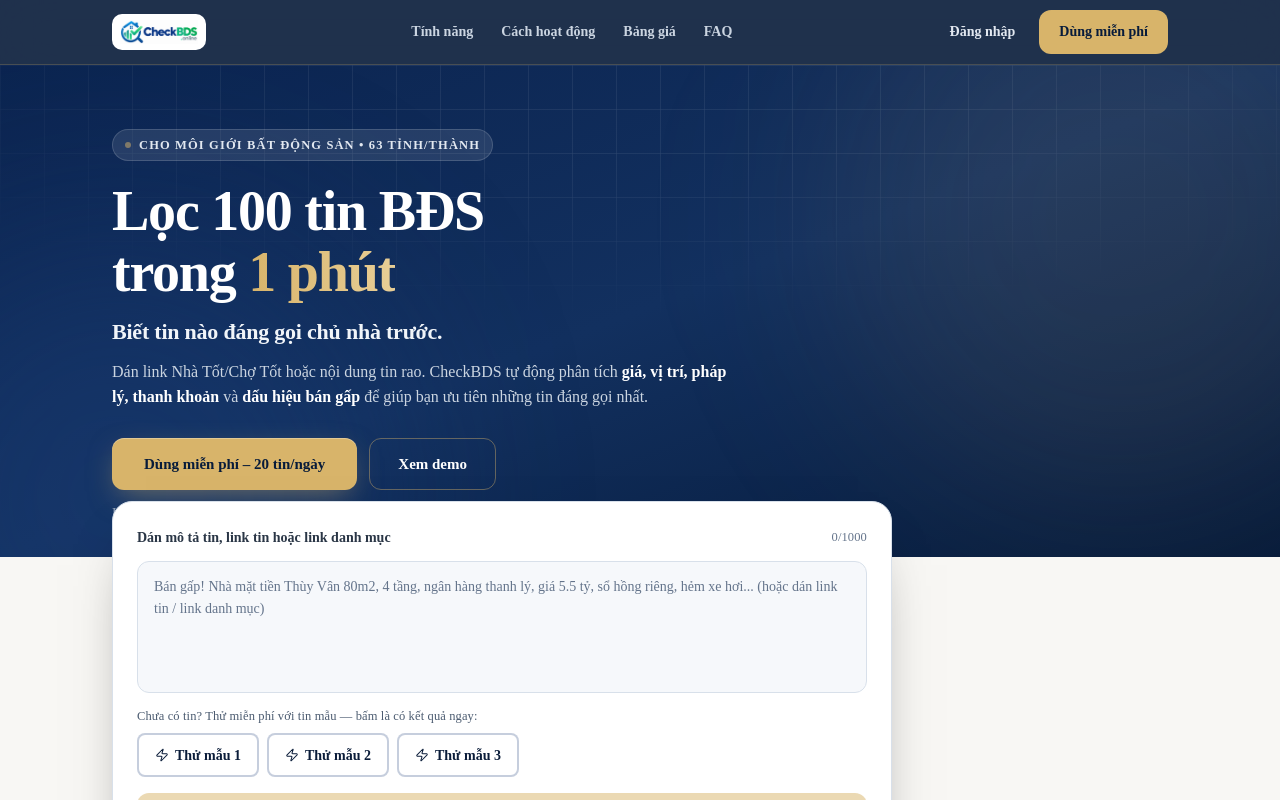
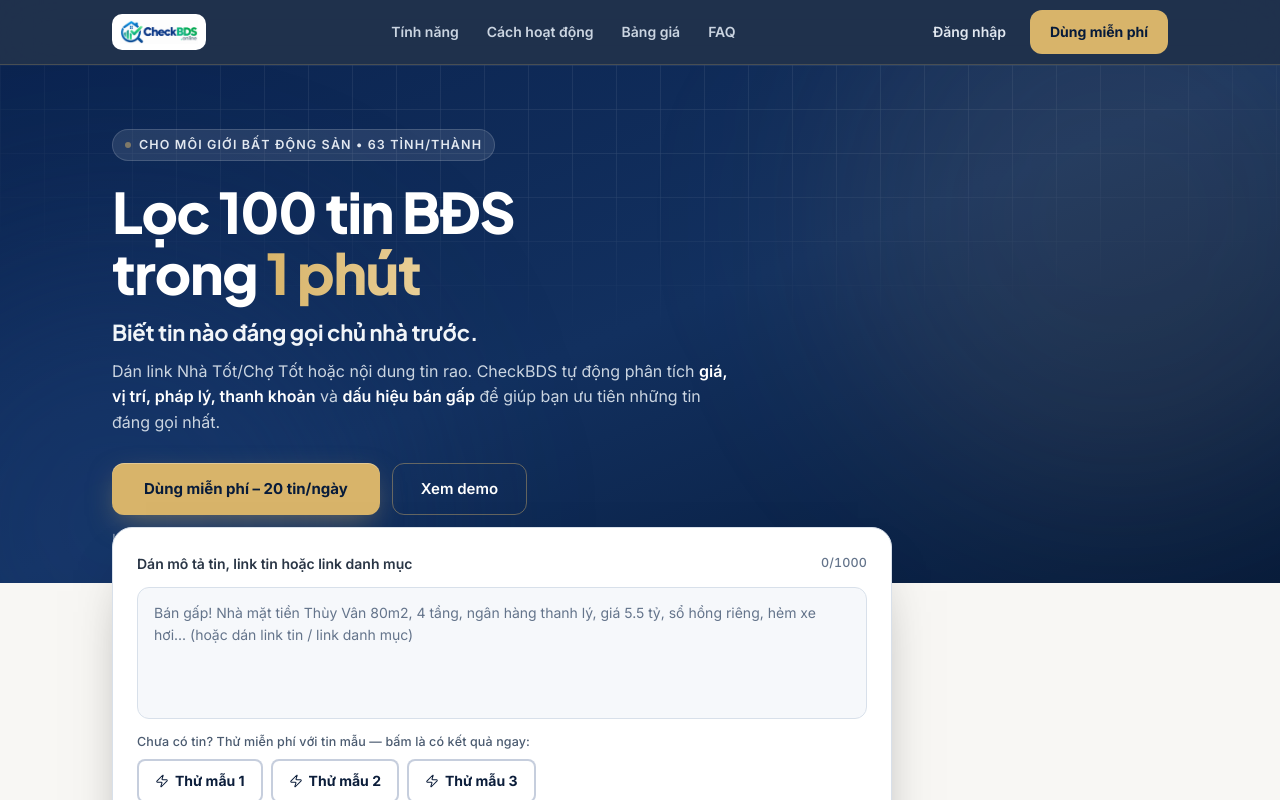
Before and after one commit to quanglopez/BDS-NGOP-THOM, a Next.js app: page / in a window 1280 px wide. Shown: the top 800 px of the page. Built offline with nearby package versions, Linux system fonts and the light colour scheme; no server answers.

Commit message:
fix(ui): fix production font variable scope

```diff
--- a/app/layout.tsx
+++ b/app/layout.tsx
@@ -7,6 +7,15 @@
  * Font tải qua next/font: tự host, không render-blocking, không gọi
  * fonts.googleapis.com lúc render. `adjustFontFallback` giảm CLS khi font
  * chưa sẵn sàng. Biến CSS được expose để `app/globals.css` trỏ tới.
+ *
+ * Class variable PHẢI nằm trên `<html>`, không phải `<body>`: `app/globals.css`
+ * khai `--cb-font-display` / `--cb-font-body` ở `:root` (= `<html>`), mà
+ * chúng gọi `var(--font-display)` / `var(--font-body)`. `var()` chỉ nhìn thấy
+ * biến ở chính element khai báo và các descendant — nếu `--font-*` chỉ có trên
+ * `<body>` thì ở `<html>` không tồn tại, `--cb-font-*` thành guaranteed-invalid
+ * và toàn bộ site rơi về font serif của trình duyệt. Preflight của Tailwind
+ * cũng đặt `font-family: var(--cb-font-body)` ngay trên `html`, nên scope
+ * phải khớp từ gốc.
  */
 const inter = Inter({
   subsets: ["latin", "vietnamese"],
@@ -67,10 +76,8 @@
 
 export default function RootLayout({ children }: { children: React.ReactNode }) {
   return (
-    <html lang="vi">
-      <body
-        className={`${inter.variable} ${plusJakarta.variable} min-h-screen bg-cream text-slate-800 selection:bg-gold/30 antialiased`}
-      >
+    <html lang="vi" className={`${inter.variable} ${plusJakarta.variable}`}>
+      <body className="min-h-screen bg-cream text-slate-800 selection:bg-gold/30 antialiased">
         <Ga4 />
         {children}
       </body>
```
